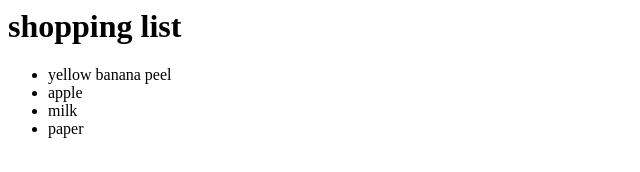
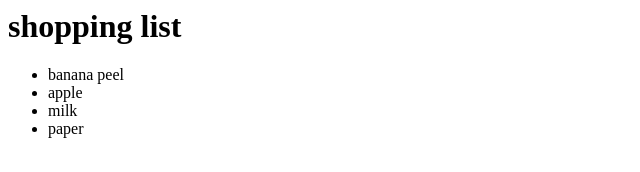
Before and after one commit to hulaas/newGitTest, a plain HTML site: page index.html in a window 1280 px wide. Shown: the full height of the page, 0-640 px from the left. Drawn offline with Linux system fonts and the light colour scheme.

Commit message:
updated banana in li

```diff
--- a/index.html
+++ b/index.html
@@ -1,6 +1,6 @@
 <h1>shopping list</h1>
 <ul>
-<li>yellow banana peel</li>
+<li>banana peel</li>
 <li>apple</li>
 <li>milk</li>
 <li>paper</li>
```
